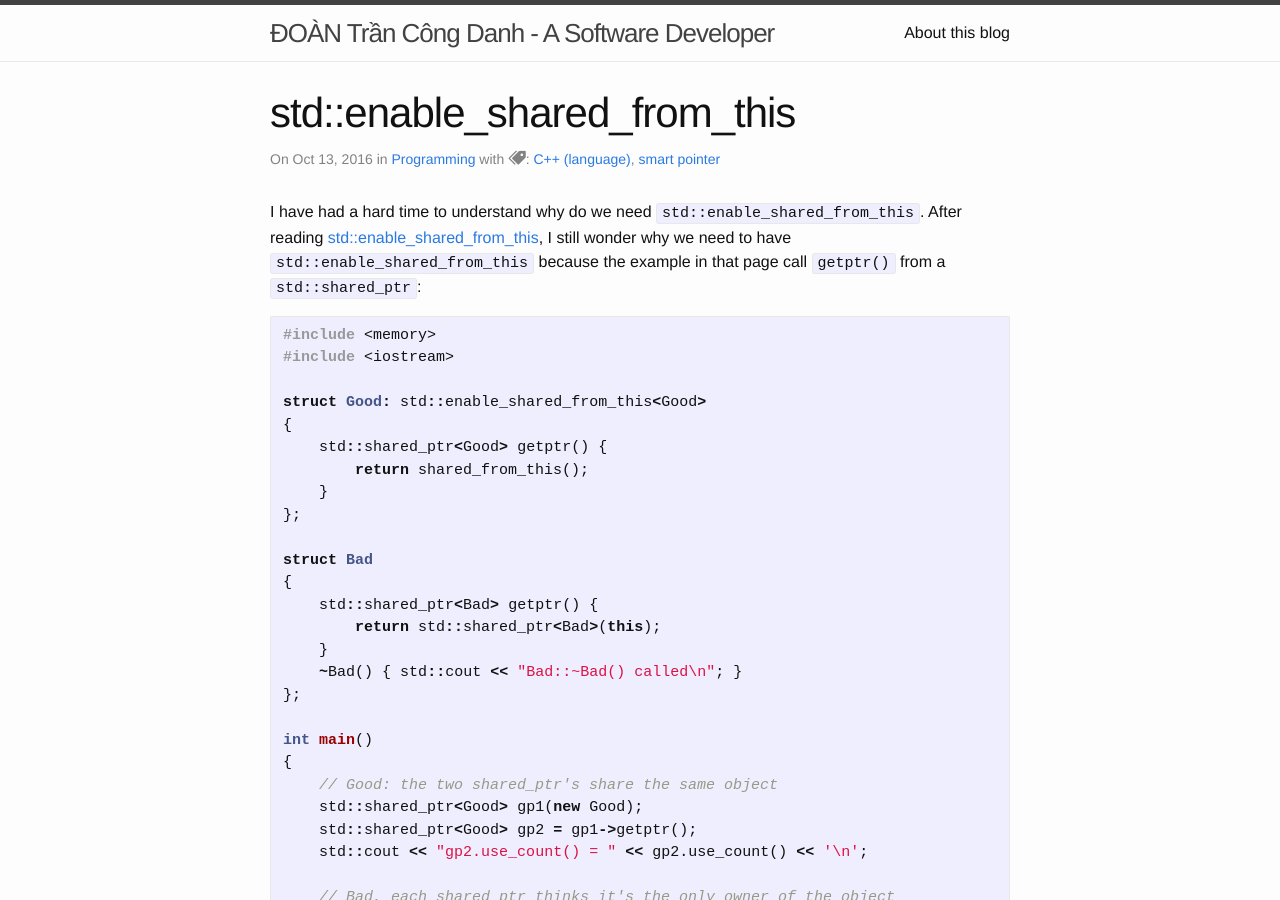
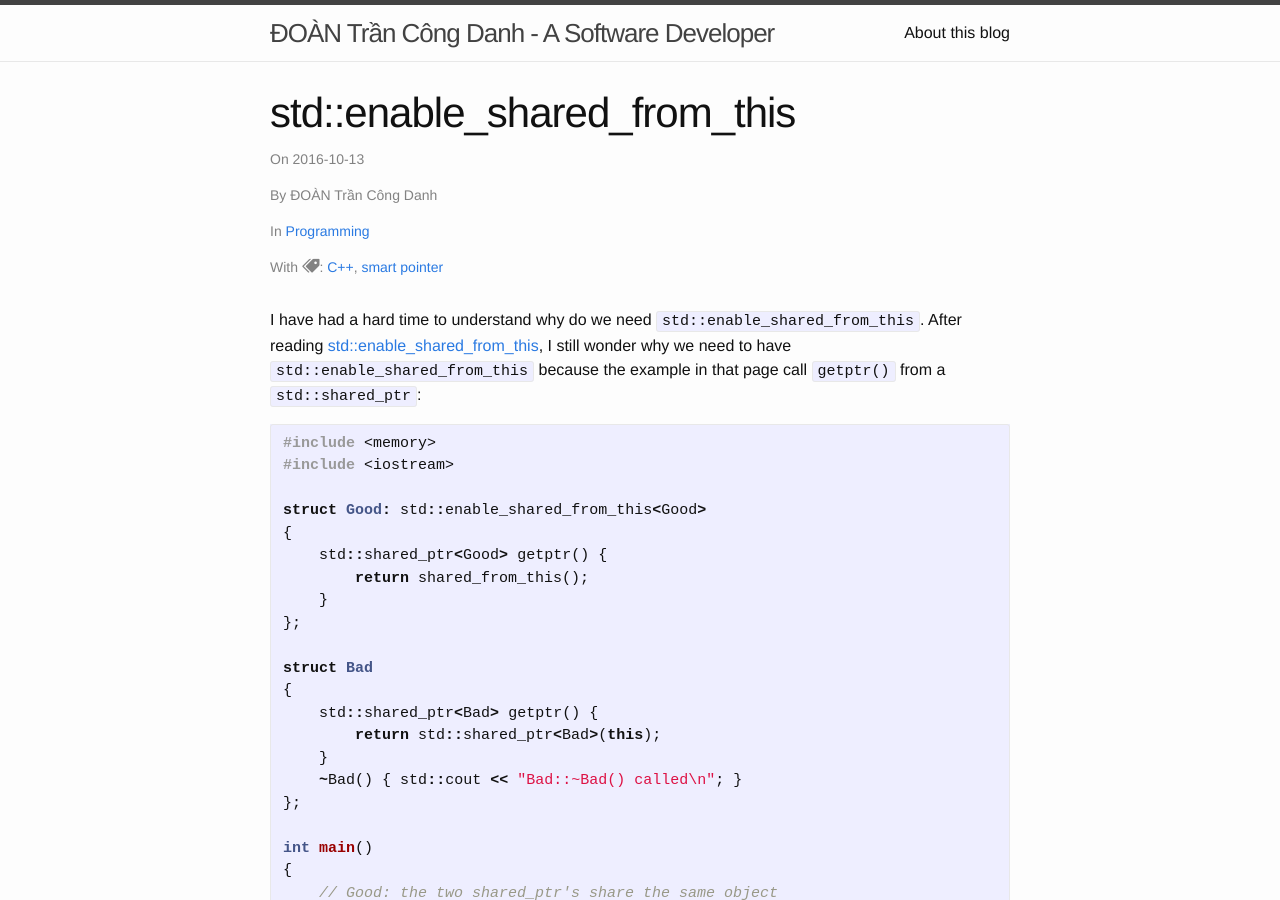
Before and after one commit to congdanhqx-zz/congdanhqx.github.io, a Jekyll site: the page built from _posts/2016-10-13-enable_shared_from_this.markdown, in a window 1280 px wide and 900 px high. Built offline with Jekyll 4.4.1, drawn with Linux system fonts in a browser that asks for light colours; some web fonts are replaced; comment, search, counter and statistics services are not loaded.

Commit message:
Change layout again

```diff
--- a/_layouts/post.html
+++ b/_layouts/post.html
@@ -3,7 +3,7 @@ layout: default
 ---
 <!-- from http://www.minddust.com/post/alternative-tags-and-categories-on-github-pages/ -->
 {% if page.categories.size > 0 %}
-  {% capture categories_content %} in {% endcapture %}
+  {% capture categories_content %}In {% endcapture %}
   {% for post_category in page.categories %}
     {% assign category = site.my_categories | where: "slug", post_category %}
     {% if category %}
@@ -14,7 +14,7 @@ layout: default
   {% endfor %}
 {% endif %}
 {% if page.tags.size > 0 %}
-  {% capture tags_content %} with <span class="icon-price-tag{% if page.tags.size > 1 %}s{% endif %}"></span>: {% endcapture %}
+  {% capture tags_content %}With <span class="icon-price-tag{% if page.tags.size > 1 %}s{% endif %}"></span>: {% endcapture %}
   {% for post_tag in page.tags %}
     {% assign tag = site.my_tags | where: "slug", post_tag %}
     {% if tag %}
@@ -29,7 +29,16 @@ layout: default
 
   <header class="post-header">
     <h1 class="post-title" itemprop="name headline">{{ page.title }}</h1>
-    <p class="post-meta">On <time datetime="{{ page.date | date_to_xmlschema }}" itemprop="datePublished">{{ page.date | date: "%b %-d, %Y" }}</time>{% if page.author %} by <span itemprop="author" itemscope itemtype="http://schema.org/Person"><span itemprop="name">{{ page.author }}</span></span>{% endif %}{{ categories_content }} {{ tags_content }}</p>
+    <p class="post-meta">On <time datetime="{{ page.date | date_to_xmlschema }}" itemprop="datePublished">{{ page.date | date: "%Y-%m-%d" }}</time></p>
+    {% if page.author %}
+      <p class="post-meta">By <span itemprop="author" itemscope itemtype="http://schema.org/Person"><span itemprop="name">{{ page.author }}</span></span></p>
+    {% endif %}
+    {% if categories_content %}
+      <p class="post-meta">{{ categories_content }}</p>
+    {% endif %}
+    {% if tags_content %}
+      <p class="post-meta">{{ tags_content }}</p>
+    {% endif %}
   </header>
 
   <div class="post-content" itemprop="articleBody">
--- a/_my_tags/cpp.markdown
+++ b/_my_tags/cpp.markdown
@@ -1,4 +1,4 @@
 ---
 slug: cpp
-name: C++ (language)
+name: C++
 ---
--- a/_posts/2016-10-13-enable_shared_from_this.markdown
+++ b/_posts/2016-10-13-enable_shared_from_this.markdown
@@ -2,6 +2,7 @@
 title: std::enable_shared_from_this
 layout: post
 date: 2016-10-13 20:00:00 +07:00
+author: ĐOÀN Trần Công Danh
 categories: programming
 tags: [cpp, smart-pointer]
 ---
```
